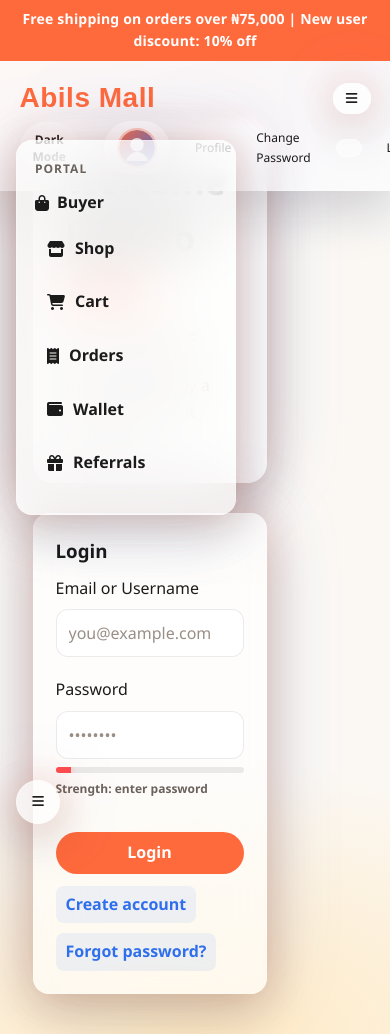
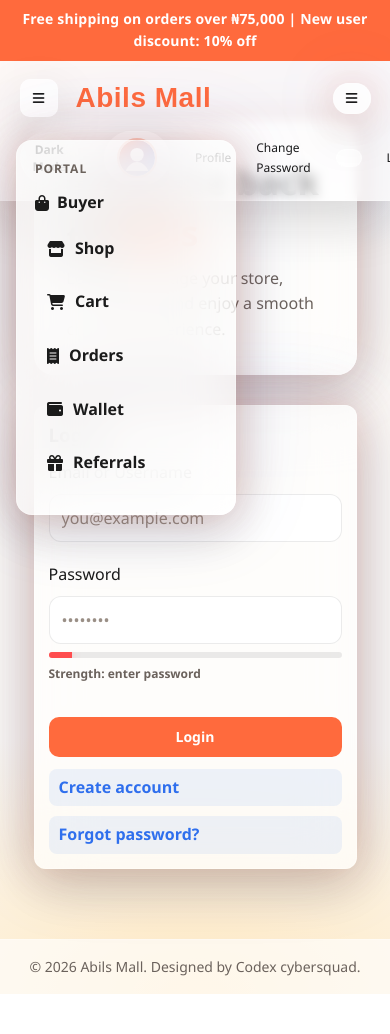
Before and after one commit to Sonbeliever/Abils-Mall, a Flask app: page /login in a window 390 px wide. After the commit the page ends 994 px from the top, so only its background shows below. Run offline with Flask 3, Linux system fonts and the light colour scheme; the visitor is signed in with stand-in values (Sample User, id 1); data comes from the database, SQL or seed files in the repository.

Commit message:
Mobile_portal_toggle_and_global_footer

```diff
--- a/static/css/style.css
+++ b/static/css/style.css
@@ -2312,6 +2312,124 @@ body.dark-mode .stack-list-item {
     }
 }
 
+/* ==============================
+   Global Mobile Fit (Admin/Manager/Buyer)
+   ============================== */
+@media (max-width: 768px) {
+    .container {
+        max-width: 100% !important;
+        padding: 0 14px !important;
+    }
+
+    .layout {
+        display: block !important;
+        grid-template-columns: 1fr !important;
+        gap: 12px !important;
+        width: 100%;
+    }
+
+    .content {
+        width: 100%;
+        min-width: 0;
+    }
+
+    .admin-grid,
+    .manager-grid,
+    .cart-container,
+    .checkout-container,
+    .stats-grid,
+    .products-grid,
+    .product-detail-grid {
+        grid-template-columns: 1fr !important;
+        gap: 12px !important;
+    }
+
+    .admin-panel,
+    .checkout-form,
+    .cart-summary,
+    .cart-items-container,
+    .auth-card,
+    .form-card-sm,
+    .form-card-md,
+    .form-card-lg {
+        width: 100% !important;
+        max-width: 100% !important;
+        min-width: 0 !important;
+        padding: 14px !important;
+        border-radius: 12px;
+    }
+
+    .admin-actions,
+    .manager-actions,
+    .activity-search-form,
+    .table-inline-form,
+    .inline-actions,
+    .auth-links,
+    .cart-item-actions {
+        display: flex;
+        flex-direction: column;
+        align-items: stretch;
+        gap: 8px;
+    }
+
+    .btn,
+    a.btn,
+    button.btn,
+    .checkout-btn,
+    .btn-add-cart,
+    .btn-view-details,
+    .btn-modal-add-cart,
+    .admin-actions .btn,
+    .admin-actions button.btn,
+    .manager-actions .btn,
+    .manager-actions button.btn {
+        width: 100% !important;
+        max-width: 100% !important;
+        min-width: 0 !important;
+        min-height: 40px;
+        padding: 10px 12px;
+        font-size: 14px;
+        border-radius: 10px;
+    }
+
+    .compact-input,
+    .rate-input,
+    .quantity-input,
+    input[type="text"],
+    input[type="email"],
+    input[type="password"],
+    input[type="number"],
+    select,
+    textarea {
+        width: 100% !important;
+        max-width: 100% !important;
+        min-width: 0 !important;
+    }
+
+    .admin-table-wrapper {
+        overflow-x: auto;
+    }
+
+    .admin-table {
+        min-width: 640px;
+    }
+
+    .sidebar {
+        width: 190px;
+        max-height: 65vh;
+        bottom: 64px;
+    }
+
+    .sidebar-toggle {
+        display: inline-flex;
+        width: 44px;
+        height: 44px;
+        align-items: center;
+        justify-content: center;
+        padding: 0;
+    }
+}
+
 .section-block-sm {
     margin-top: 16px;
 }
@@ -2758,3 +2876,66 @@ a.btn,
     border-radius: 10px;
     border: 1px solid var(--border-color);
 }
+
+/* ==============================
+   Final Mobile Portal + Footer
+   ============================== */
+.site-footer {
+    margin-top: 30px;
+    padding: 16px 0;
+    border-top: 1px solid var(--border-color);
+    background: var(--card-background);
+}
+
+.footer-wrap {
+    display: flex;
+    align-items: center;
+    justify-content: center;
+    text-align: center;
+}
+
+.site-footer p {
+    margin: 0;
+    color: var(--text-light);
+    font-size: 14px;
+}
+
+.sidebar-toggle-nav {
+    display: none;
+}
+
+@media (max-width: 992px) {
+    .sidebar-toggle-nav {
+        display: inline-flex !important;
+        position: static !important;
+        margin-right: 8px;
+        width: 38px;
+        height: 38px;
+        padding: 0;
+        align-items: center;
+        justify-content: center;
+        border-radius: 10px;
+        border: 1px solid var(--border-color);
+        background: var(--card-background);
+        color: var(--text-color);
+        box-shadow: var(--shadow);
+        z-index: 1200;
+    }
+
+    .main-nav {
+        justify-content: flex-start;
+        gap: 10px;
+    }
+
+    .logo {
+        margin-right: auto;
+    }
+
+    .nav-links .portal-link {
+        display: none !important;
+    }
+
+    .sidebar-toggle:not(.sidebar-toggle-nav) {
+        display: none !important;
+    }
+}
--- a/templates/base.html
+++ b/templates/base.html
@@ -13,6 +13,11 @@
             <p>Free shipping on orders over ₦75,000 | New user discount: 10% off</p>
         </div>
         <nav class="main-nav">
+            {% if current_user.is_authenticated %}
+            <button class="sidebar-toggle sidebar-toggle-nav" id="sidebar-toggle" aria-label="Toggle sidebar">
+                <i class="fas fa-bars"></i>
+            </button>
+            {% endif %}
             <a href="{{ url_for('home') }}" class="logo">Abils Mall</a>
             <button class="nav-toggle" id="nav-toggle" aria-label="Toggle navigation">
                 <i class="fas fa-bars"></i>
@@ -20,18 +25,18 @@
             <div class="nav-links">
                 <a href="{{ url_for('home') }}">Home</a>
                 {% if current_user.is_authenticated and current_user.role == 'buyer' %}
-                    <a href="{{ url_for('shop.products') }}">Shop</a>
-                    <a href="{{ url_for('shop.cart') }}">Cart</a>
-                    <a href="{{ url_for('shop.orders') }}">Orders</a>
-                    <a href="{{ url_for('shop.wallet') }}">Wallet</a>
+                    <a class="portal-link" href="{{ url_for('shop.products') }}">Shop</a>
+                    <a class="portal-link" href="{{ url_for('shop.cart') }}">Cart</a>
+                    <a class="portal-link" href="{{ url_for('shop.orders') }}">Orders</a>
+                    <a class="portal-link" href="{{ url_for('shop.wallet') }}">Wallet</a>
                 {% endif %}
                 {% if current_user.is_authenticated and current_user.role == 'manager' %}
-                    <a href="{{ url_for('manager.dashboard') }}">Manager</a>
-                    <a href="{{ url_for('manager.reports') }}">Reports</a>
+                    <a class="portal-link" href="{{ url_for('manager.dashboard') }}">Manager</a>
+                    <a class="portal-link" href="{{ url_for('manager.reports') }}">Reports</a>
                 {% endif %}
                 {% if current_user.is_authenticated and current_user.role == 'admin' %}
-                    <a href="{{ url_for('admin.dashboard') }}">Admin</a>
-                    <a href="{{ url_for('admin.reports') }}">Reports</a>
+                    <a class="portal-link" href="{{ url_for('admin.dashboard') }}">Admin</a>
+                    <a class="portal-link" href="{{ url_for('admin.reports') }}">Reports</a>
                 {% endif %}
             </div>
             <div class="nav-icons">
@@ -84,9 +89,6 @@
         </div>
         <div class="layout {% if not current_user.is_authenticated %}no-sidebar{% endif %}">
             {% if current_user.is_authenticated %}
-            <button class="sidebar-toggle" id="sidebar-toggle" aria-label="Toggle sidebar">
-                <i class="fas fa-bars"></i>
-            </button>
             <aside class="sidebar" id="sidebar">
                 <div class="sidebar-title">Portal</div>
                 {% if current_user.role == 'admin' %}
@@ -128,6 +130,11 @@
             </section>
         </div>
     </main>
+    <footer class="site-footer">
+        <div class="container footer-wrap">
+            <p>&copy; <span id="footer-year"></span> Abils Mall. Designed by Codex cybersquad.</p>
+        </div>
+    </footer>
 
     <script>
         const toggle = document.getElementById('mode-toggle');
@@ -153,6 +160,10 @@
                 navLinks.classList.toggle('open');
             });
         }
+        const footerYear = document.getElementById('footer-year');
+        if (footerYear) {
+            footerYear.textContent = String(new Date().getFullYear());
+        }
         const bell = document.getElementById('activity-bell');
         if (bell) {
             bell.addEventListener('click', () => {
```
